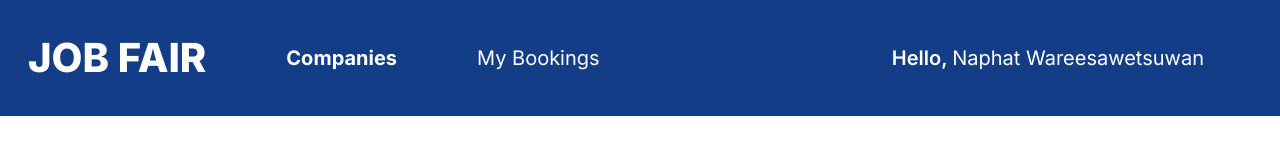
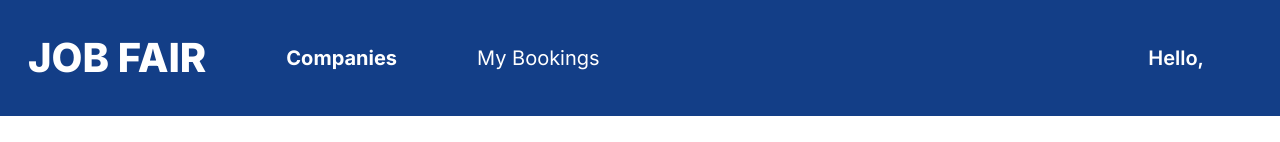
Before and after one commit to Namprik/pracdev2-frontend, a Next.js app: page /companies in a window 1280 px wide. Shown: the top 142 px of the page. Built offline with nearby package versions, Linux system fonts and the light colour scheme; no server answers; some icons are missing.

Commit message:
add user.name in top menu

```diff
--- a/src/app/companies/layout.tsx
+++ b/src/app/companies/layout.tsx
@@ -1,14 +1,16 @@
+"use client";
 import TopMenu from "@/components/TopMenu/TopMenu";
+import { useSession } from "next-auth/react";
 
 export default function CompanyLayout({
   children,
 }: {
   children: React.ReactNode;
 }) {
-  const name = "Naphat Wareesawetsuwan";
+  const { data: session } = useSession();
   return (
     <div className="bg-white w-screen h-screen min-w-fit min-h-fit flex flex-col">
-      <TopMenu focus="Companies" username={name} />
+      <TopMenu focus="Companies" name={session?.user.name || ""} />
       <div className="grow p-7">{children}</div>
     </div>
   );
--- a/src/app/layout.tsx
+++ b/src/app/layout.tsx
@@ -1,6 +1,9 @@
 import type { Metadata } from "next";
 import { Inter } from "next/font/google";
 import "./globals.css";
+import { getServerSession } from "next-auth";
+import { authOptions } from "./api/auth/[...nextauth]/authOptions";
+import NextAuthProvider from "@/providers/NextAuthProvider";
 
 const inter = Inter({ subsets: ["latin"] });
 
@@ -9,14 +12,20 @@ export const metadata: Metadata = {
   description: "Generated by create next app",
 };
 
-export default function RootLayout({
+export default async function RootLayout({
   children,
 }: Readonly<{
   children: React.ReactNode;
 }>) {
+  const nextAuthSession = await getServerSession(authOptions);
+  console.log("session", nextAuthSession);
   return (
     <html lang="en">
-      <body className={inter.className}>{children}</body>
+      <body className={inter.className}>
+        <NextAuthProvider session={nextAuthSession}>
+          {children}
+        </NextAuthProvider>
+      </body>
     </html>
   );
 }
--- a/src/components/TopMenu/TopMenu.tsx
+++ b/src/components/TopMenu/TopMenu.tsx
@@ -1,13 +1,16 @@
 import Link from "next/link";
 import { Icon } from "@iconify/react";
+import { getServerSession } from "next-auth";
+import { authOptions } from "@/app/api/auth/[...nextauth]/authOptions";
 
 export type UserPage = "Companies" | "My Bookings";
+
 export default function TopMenu({
-  username,
   focus,
+  name,
 }: {
-  username: string;
   focus: UserPage;
+  name: string;
 }) {
   const navigationLinks = [
     { name: "Companies", href: "/companies" },
@@ -32,7 +35,7 @@ export default function TopMenu({
       </div>
       <div className="flex flex-row space-x-5 items-center">
         <label className="font-semibold text-xl text-nowrap truncate">
-          Hello, <label className="font-normal">{username}</label>
+          Hello, <label className="font-normal">{name}</label>
         </label>
         <Link href="/signIn">
           <Icon icon="mdi:logout" className="text-white size-7" />
```
